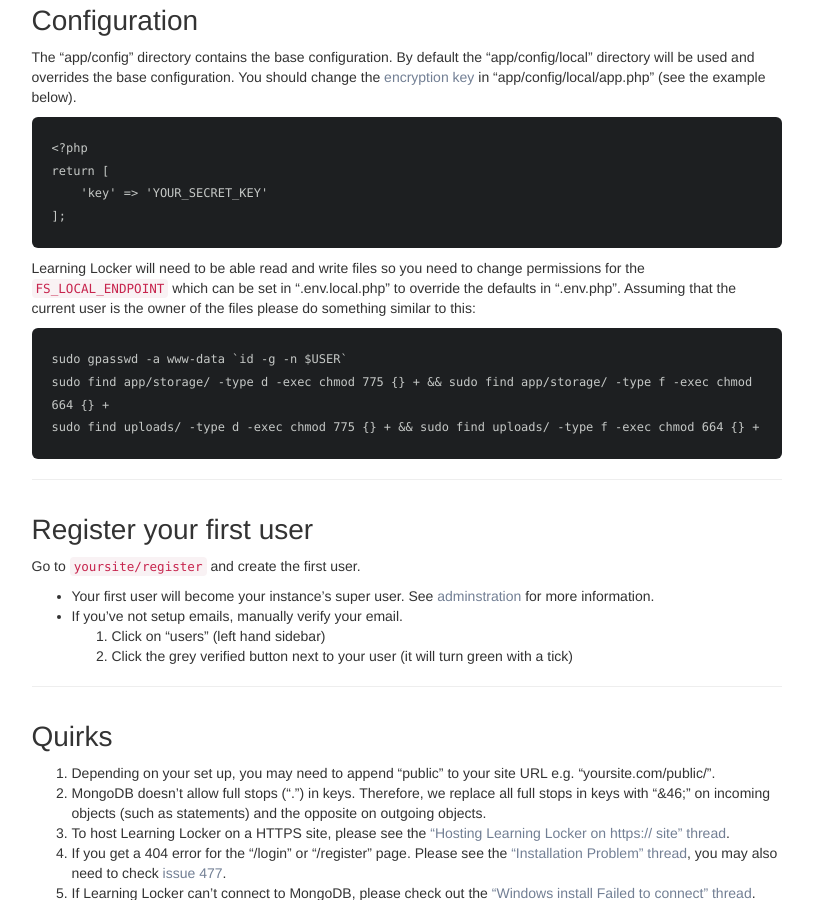
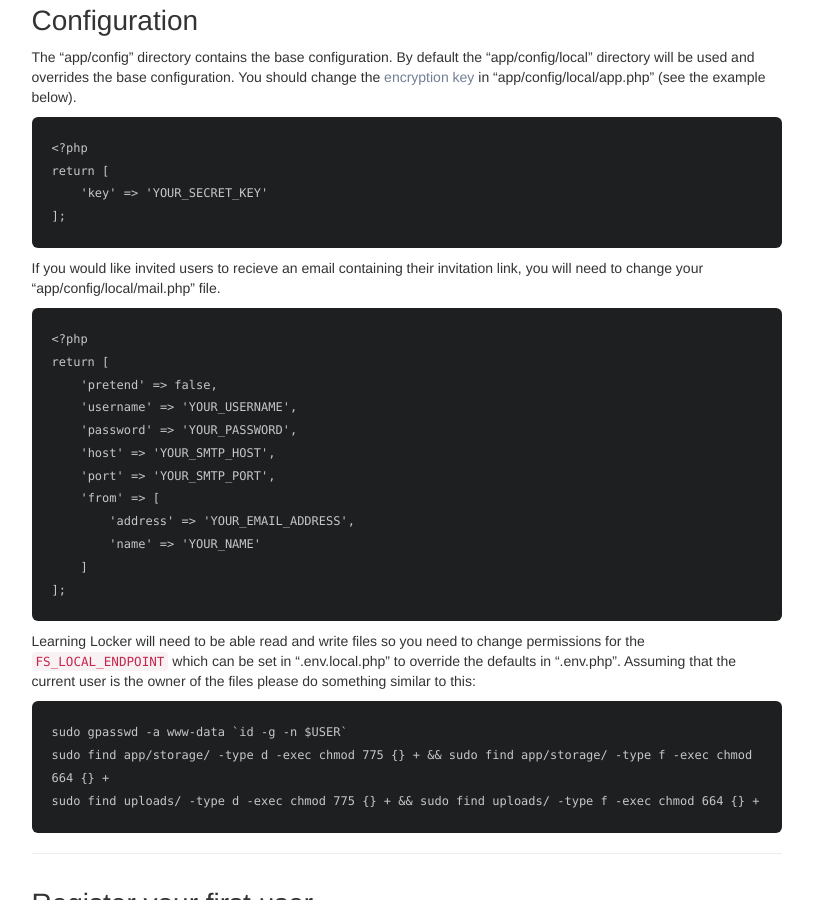
Before and after one commit to LearningLocker/docs, a Jekyll site: the page built from src/installation.md, in a window 1280 px wide and 900 px high, scrolled down 1566 px. Shown: the whole window, without its empty margins (331-1144 px from the left). Built offline with Jekyll 4.4.1, drawn with Linux system fonts in a browser that asks for light colours; nearby versions of some CDN libraries.

Commit message:
Adds documentation about email configuration.

```diff
--- a/src/installation.md
+++ b/src/installation.md
@@ -67,6 +67,22 @@
         'key' => 'YOUR_SECRET_KEY'
     ];
 
+If you would like invited users to recieve an email containing their invitation link, you will need to change your "app/config/local/mail.php" file.
+
+    <?php
+    return [
+        'pretend' => false,
+        'username' => 'YOUR_USERNAME',
+        'password' => 'YOUR_PASSWORD',
+        'host' => 'YOUR_SMTP_HOST',
+        'port' => 'YOUR_SMTP_PORT',
+        'from' => [
+            'address' => 'YOUR_EMAIL_ADDRESS',
+            'name' => 'YOUR_NAME'
+        ]
+    ];
+
+
 Learning Locker will need to be able read and write files so you need to change permissions for the `FS_LOCAL_ENDPOINT` which can be set in ".env.local.php" to override the defaults in ".env.php". Assuming that the current user is the owner of the files please do something similar to this:
 
     sudo gpasswd -a www-data `id -g -n $USER`
```
